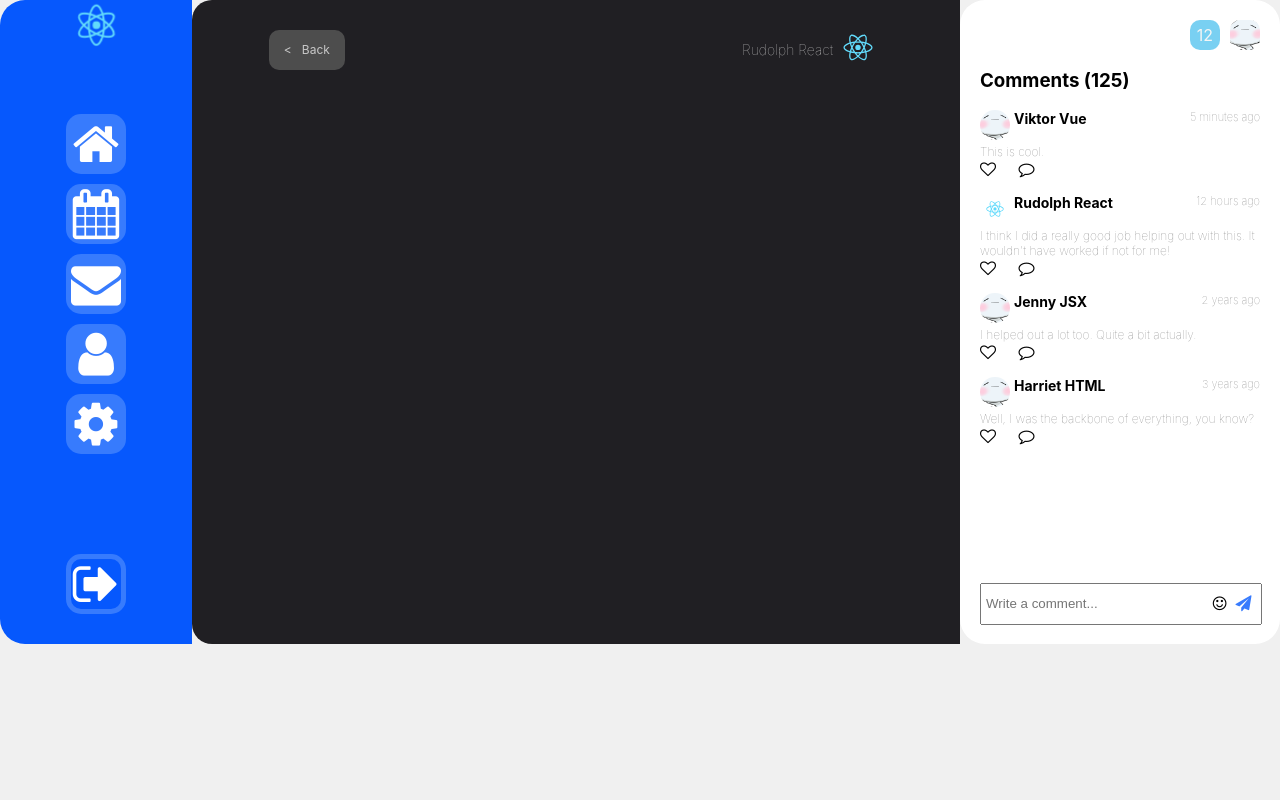
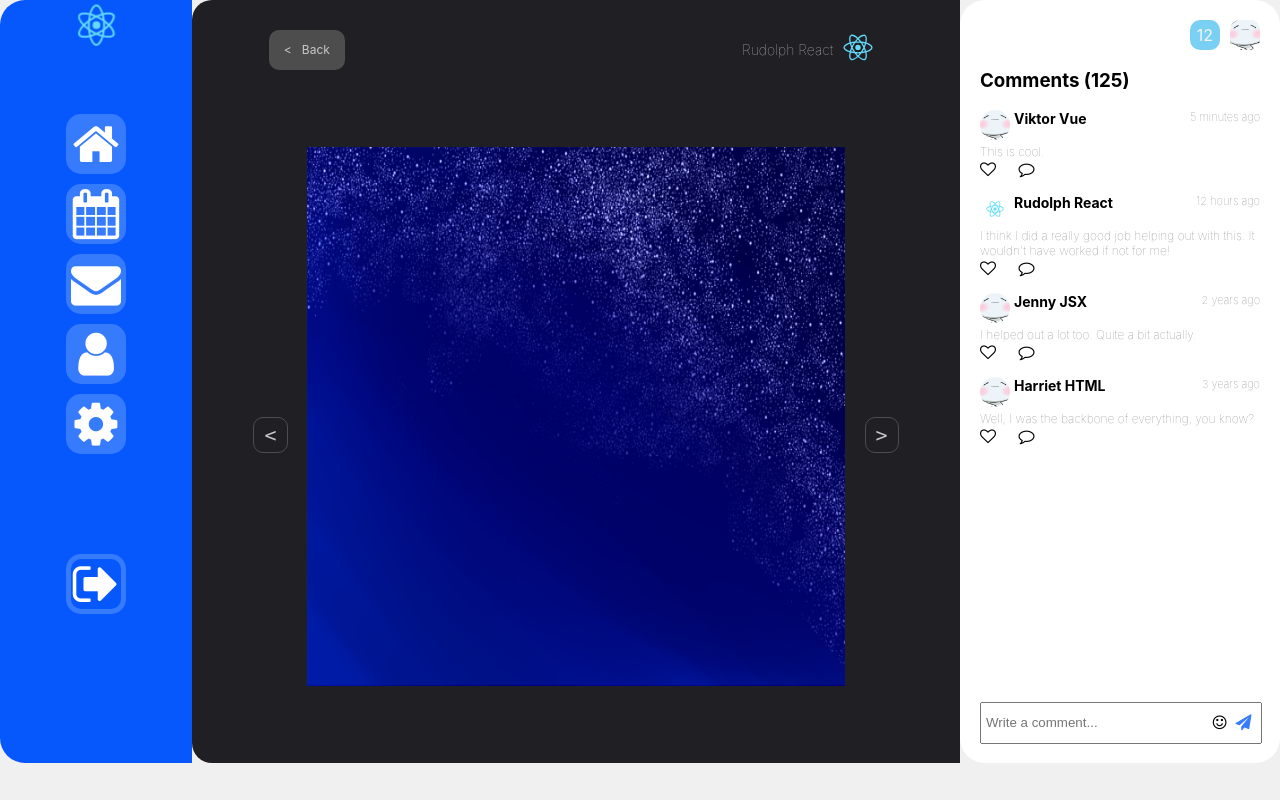
Before and after one commit to visingh19/react-f2019-example, a React (Create React App) app: page / in a window 1280 px wide. Built offline with nearby package versions, Linux system fonts and the light colour scheme.

Commit message:
fake carousel and l/r buttons added. switching between views todo.

```diff
--- a/src/App.js
+++ b/src/App.js
@@ -673,7 +673,7 @@ class MediaViewer extends React.Component {
   render () {
     return (
         <div className="media-viewer-container">
-          <div className="media-viewer-nav">
+          <div className="media-viewer-nav clearfix">
             <div className="media-viewer-back-btn">&lt;&nbsp;&nbsp;&nbsp;Back</div>
             <div className="media-viewer-profile">
               <span className="name-label">{this.props.name}</span>
@@ -681,10 +681,29 @@ class MediaViewer extends React.Component {
             </div>
           </div>
 
+          < MediaViewerContent imageSrc={ad_sky}/>
+
 
         </div>
       );
   }
+}
+
+class MediaViewerContent extends React.Component {
+  constructor(props) {
+    super(props);
+  }
+
+  render () {
+    return (
+        <div className="media-viewer-carousel">
+          <div class="left-carousel-btn">&lt;</div>
+          <div class="right-carousel-btn">></div>
+          <img src={this.props.imageSrc} className="carousel-image" alt="carousel" />
+        </div>
+      );
+  }
+
 }
 
 
--- a/src/index.css
+++ b/src/index.css
@@ -538,6 +538,8 @@ code {
 
 	font-size: 12px;
 	line-height: 40px;
+
+	cursor:pointer;
 }
 
 .media-viewer-profile {
@@ -549,6 +551,55 @@ code {
 	line-height: 40px;
 	vertical-align: top;
 }
+
+.media-viewer-carousel {
+	/*border:1px solid white;*/
+	width:70%;
+
+	margin:10% auto;
+
+	position:relative;
+
+}
+
+.media-viewer-carousel img {
+	width:100%;
+	height:100%;
+	position:absolute;
+	left:0%;
+}
+
+/*https://spin.atomicobject.com/2015/07/14/css-responsive-square/*/
+.media-viewer-carousel::after {
+	content: "";
+	display:block;
+	padding-bottom: 100%;
+	border:1px solid white;
+}
+
+.left-carousel-btn, .right-carousel-btn {
+	position:absolute;
+
+	top:50%;
+	/*monospace font used in the design*/
+	font-family:Consolas;
+	font-size:20px;
+	line-height: 14px;
+	border:1px solid rgb(77,77,77);
+	border-radius:10px;
+	padding:10px;
+
+	cursor:pointer;
+}
+
+.left-carousel-btn {
+	left:-10%;
+}
+
+.right-carousel-btn {
+	right:-10%;
+}
+
 
 /*MEDIA VIEWER COMMENTS*/
 
```
